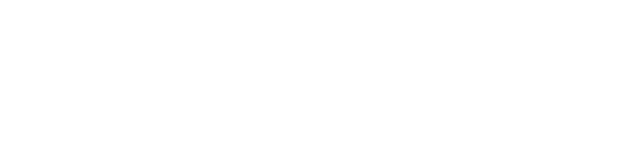
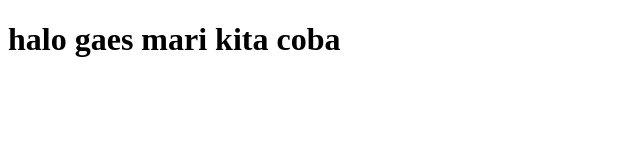
Before and after one commit to FakhriRizkianaG/FrizkiaPersonalWebsite, a plain HTML site: page index.html in a window 1280 px wide. Shown: the whole page, without its empty margins (0-640 px from the left). Drawn offline with Linux system fonts and the light colour scheme.

Commit message:
kita ubah dikit pesannya HTML

```diff
--- a/index.html
+++ b/index.html
@@ -6,6 +6,6 @@
     <title>Frizkia Website</title>
 </head>
 <body>
-
+    <h1>halo gaes mari kita coba</h1>
 </body>
 </html>
```
